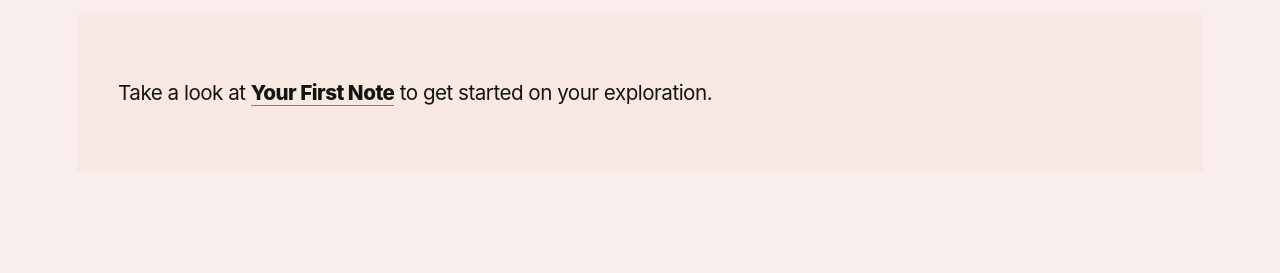
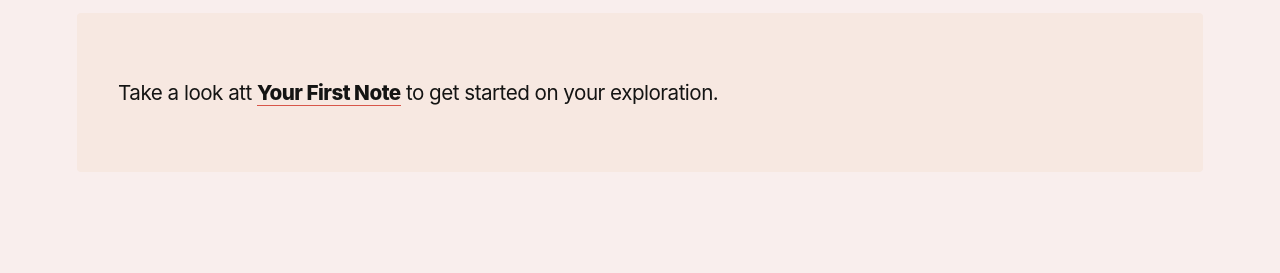
Before and after one commit to reddy2go/redgarden, a Jekyll site: the page built from index.md, in a window 1280 px wide. Shown: the part 342-615 px from the top of the page. Built offline with Jekyll 4.4.1, drawn with Linux system fonts in a browser that asks for light colours; some web fonts are replaced; Markdown is read by kramdown in place of the engine named in the settings.

Commit message:
Revert "seo"
This reverts commit fd4ac2c58782974aa7a1098255dbf05e57b15dc4.

```diff
--- a/_includes/head.html
+++ b/_includes/head.html
@@ -163,7 +163,7 @@
   <meta name="twitter:url" content="https://green-garden.netlify.app{{ page.url }}">
   <meta name="twitter:site" content="@reddy2go">
   <meta name="twitter:creator" content="@reddy2go">
-  <meta name="twitter:image" content="https://res.cloudinary.com/nehasaa/image/upload/w_1280,h_669,c_fill,q_auto,f_auto/w_760,c_fit,co_rgb:000000,g_south_west,x_480,y_254,l_text:arial_64:Welcome!%20%F0%9F%A5%AC/w_760,c_fit,co_rgb:000000,g_north_west,x_480,y_445,l_text:arial_48:Writing%20blog%20posts%20is%20fun%20when%20the%20robots%20do%20some%20of%20the%20work!/portfolio/blog-post-card">
+
   <title>
     {% if page.id == "home" %}
     {{ site.title }}
--- a/_includes/social-image-preview-js.html
+++ b/_includes/social-image-preview-js.html
@@ -85,10 +85,10 @@
     console.log(socialImage);
     console.log('**out of method**');
 
-    /*var socialImagelink = document.createElement('meta');
+    var socialImagelink = document.createElement('meta');
     socialImagelink.setAttribute('name', 'twitter:image');
     socialImagelink.content = socialImage;
-    document.getElementsByTagName('head')[0].appendChild(socialImagelink);*/
+    document.getElementsByTagName('head')[0].appendChild(socialImagelink);
 
     var socialImagelink2 = document.createElement('meta');
     socialImagelink2.setAttribute('property', 'og:image');
--- a/index.md
+++ b/index.md
@@ -5,5 +5,5 @@ id: home
 ---
 
 <section class="callout">
-	Take a look at <a href="/your-first-note.html" class="internal-link">Your First Note</a> to get started on your exploration.
+	Take a look att <a href="/your-first-note.html" class="internal-link">Your First Note</a> to get started on your exploration.
 </section>
```
